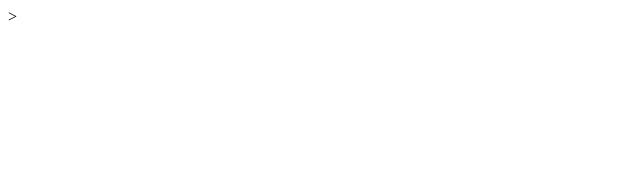
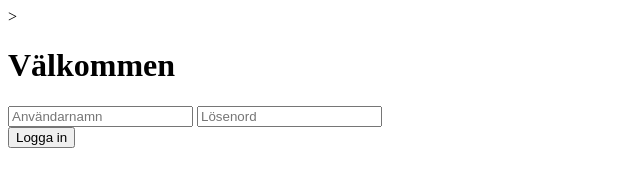
Before and after one commit to oskarkanstedt/inloggningssida, a plain HTML site: page index.html in a window 1280 px wide. Shown: the whole page, without its empty margins (0-640 px from the left). Drawn offline with Linux system fonts and the light colour scheme.

Commit message:
sparat backup

```diff
--- a/index.html
+++ b/index.html
@@ -7,28 +7,30 @@
     <template id = minTemplate></template>>
 </head>
 <body>
+    <div id = content></div>
+    <template id="startsidaTemplate">
 
-    <template id="startsidaTemplate">
-    <div id = startsidaDiv>
     <h1>Välkommen</h1>
-
     <!--Skapa input för användarnamn samt lösenord-->
     <input id=inMatatNamn placeholder="Användarnamn">
     <input id=inMatatLösenord placeholder="Lösenord">
     <!--<button id=loggaIn>Logga in</button>-->
-    </div>
-    <br>
+        <br>
     <button onclick="loggaIn();" id=loggaIn>Logga in</button>
+
     </template>
+
 
     <template id="välkommenTemplate">
         <h1>YOU DID IT!</h1>
     </template>
 
+
     <template id="felTemplate">
         <h1>Ditt användarnamn och/eller lösenord stämmer inte, försök igen.</h1>
     </template>
 
+
     <script src="script.js"></script>
 </body>
 </html>
--- a/script.js
+++ b/script.js
@@ -5,13 +5,15 @@ const inmatatNamn = document.getElementById("inMatatNamn");
 const inmatatLösenord = document.getElementById("inMatatLösenord");
 const felTemplate = document.getElementById("felTemplate")
 const startsidaTemplate = document.getElementById("startsidaTemplate")
-const startsidaDiv = document.getElementById("startsidaDiv")
+const content = document.getElementById("content")
 
-function applyTemplate(välkommenTemplate) {
-    startsidaDiv.innerHTML = ""
-    välkommenTemplate = välkommenTemplate.startsidaDiv.cloneNode(true)
-    startsidaDiv.appendChild(välkommenTemplate)
+function applyTemplate(template) {
+    content.innerHTML = ""
+    clonedTemplate = template.content.cloneNode(true)
+    content.appendChild(clonedTemplate)
 }
+
+applyTemplate (startsidaTemplate)
 
 /*skapa en function för när användaren klickar på knappen
 document.getElementById("loggaIn").addEventListener
```
